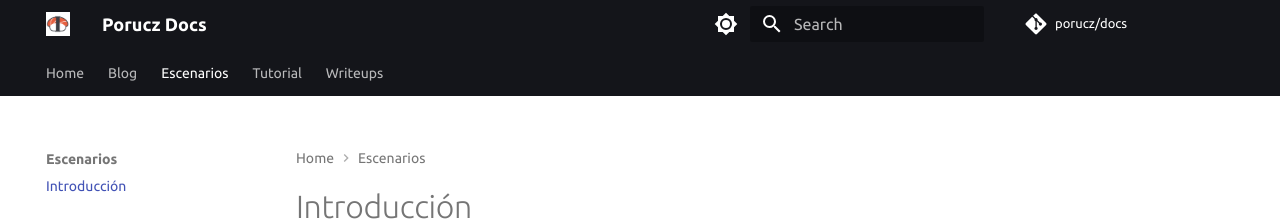
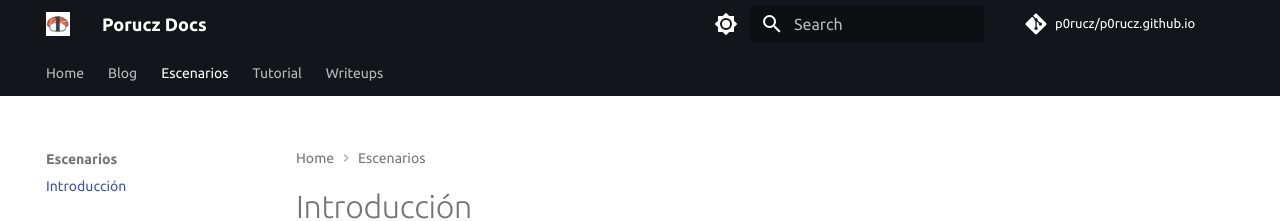
Before and after one commit to p0rucz/p0rucz.github.io, an MkDocs documentation site: the page built from docs/escenarios/index.md, in a window 1280 px wide. Shown: the top 221 px of the page. Built offline with MkDocs 1.6.1 and Material for MkDocs 9.7.7, drawn with Linux system fonts in a browser that asks for light colours; comment, search, counter and statistics services are not loaded.

Commit message:
fix: Minor changes

```diff
--- a/mkdocs.yml
+++ b/mkdocs.yml
@@ -3,7 +3,7 @@ docs_dir: docs
 site_author: Porucz
 site_url: "https://p0rucz.github.io"
 repo_url: "https://github.com/p0rucz/p0rucz.github.io"
-repo_name: "porucz/docs"
+repo_name: "p0rucz/p0rucz.github.io"
 theme:
   #custom_dir: overrides
   font:
```
